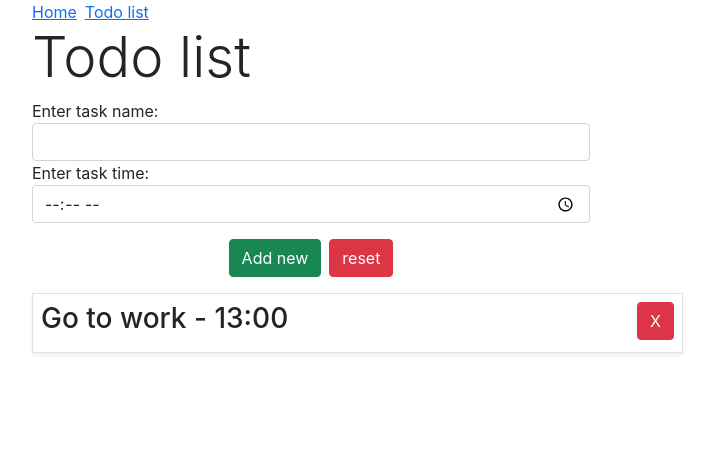
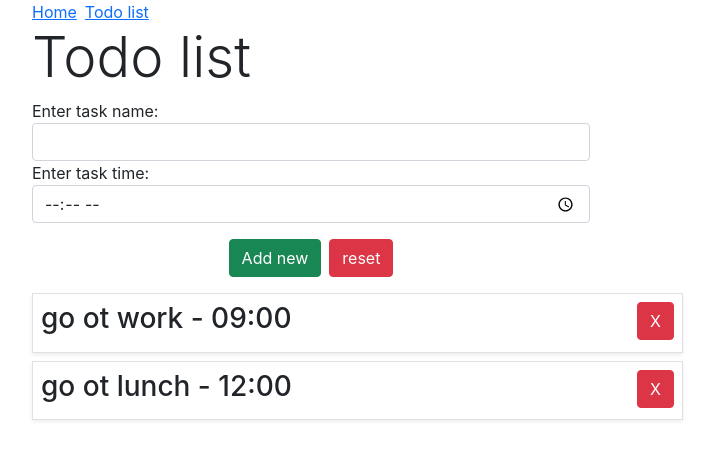
Before and after one commit to ortub10/redux_monkeys, a React (Create React App) app in the folder exercise_todo_list/: page /todo in a window 1280 px wide. Shown: the top 460 px of the page, without its empty margins (50-764 px from the left). Built offline with nearby package versions, Linux system fonts and the light colour scheme.

Commit message:
part 2 - slice

```diff
--- a/exercise_todo_list/package.json
+++ b/exercise_todo_list/package.json
@@ -3,12 +3,14 @@
   "version": "0.1.0",
   "private": true,
   "dependencies": {
+    "@reduxjs/toolkit": "^1.9.1",
     "@testing-library/jest-dom": "^5.16.4",
     "@testing-library/react": "^13.2.0",
     "@testing-library/user-event": "^13.5.0",
     "axios": "^0.27.2",
     "react": "^18.1.0",
     "react-dom": "^18.1.0",
+    "react-redux": "^8.0.5",
     "react-router-dom": "^6.3.0",
     "react-scripts": "5.0.1",
     "web-vitals": "^2.1.4"
--- a/exercise_todo_list/src/App.js
+++ b/exercise_todo_list/src/App.js
@@ -1,12 +1,19 @@
-
-import './App.css';
-import AppRoutes from './appRoutes';
+import { configureStore } from "@reduxjs/toolkit";
+import { Provider } from "react-redux";
+import "./App.css";
+import AppRoutes from "./appRoutes";
+import todoSlice from "./features/todoSlice";
+const myStore = configureStore({
+  reducer: {
+    todoSlice,
+  },
+});
 
 function App() {
   return (
-    <div className="App">
+    <Provider store={myStore}>
       <AppRoutes />
-    </div>
+    </Provider>
   );
 }
 
--- a/exercise_todo_list/src/components/todoList.js
+++ b/exercise_todo_list/src/components/todoList.js
@@ -1,13 +1,21 @@
 import React from "react";
+import { useSelector } from "react-redux";
 
 function TodoList() {
+  const todos_ar = useSelector((state) => state.todoSlice.todos_ar);
   return (
     <div className="col-md-7">
       {/* Eaxmple to  item in list*/}
-      <div className="border shadow-sm my-2 p-2">
-        <button className="btn btn-danger float-end">X</button>
-        <h3>Go to work - 13:00</h3>
-      </div>
+      {todos_ar.map((item) => {
+        return (
+          <div key={item.id} className="border shadow-sm my-2 p-2">
+            <button className="btn btn-danger float-end">X</button>
+            <h3>
+              {item.name} - {item.time}
+            </h3>
+          </div>
+        );
+      })}
     </div>
   );
 }
--- /dev/null
+++ b/exercise_todo_list/src/features/todoSlice.js
@@ -0,0 +1,24 @@
+import { createSlice } from "@reduxjs/toolkit";
+
+const initState = {
+  todos_ar: [
+    {
+      name: "go ot work",
+      time: "09:00",
+      id: 1,
+    },
+    {
+      name: "go ot lunch",
+      time: "12:00",
+      id: 2,
+    },
+  ],
+};
+
+const todoSlice = createSlice({
+  name: "todos",
+  initialState: initState,
+  reducers: {},
+});
+
+export default todoSlice.reducer;
```
Also changed, not shown: 2 other files (tests, documents, lock files or other folders).
